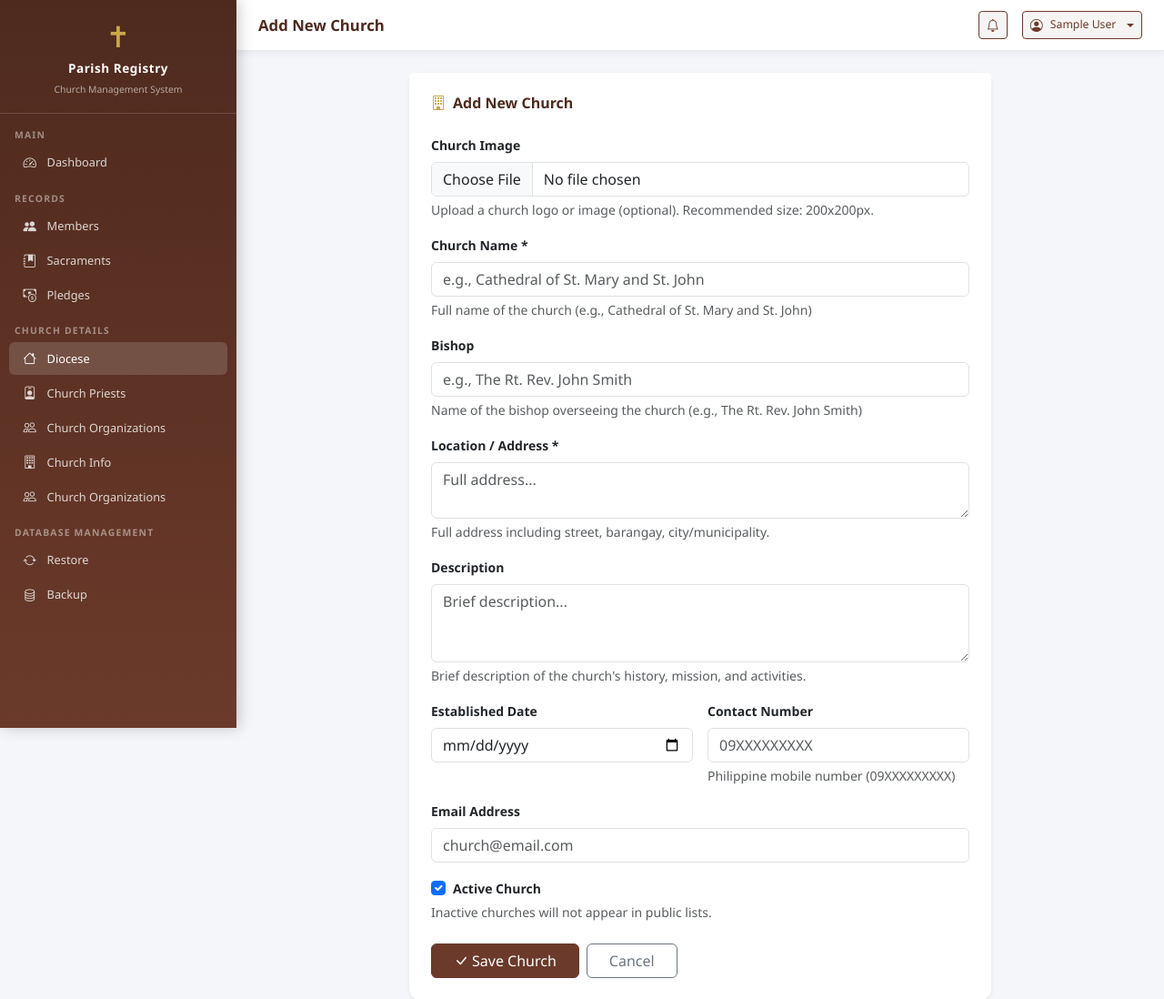
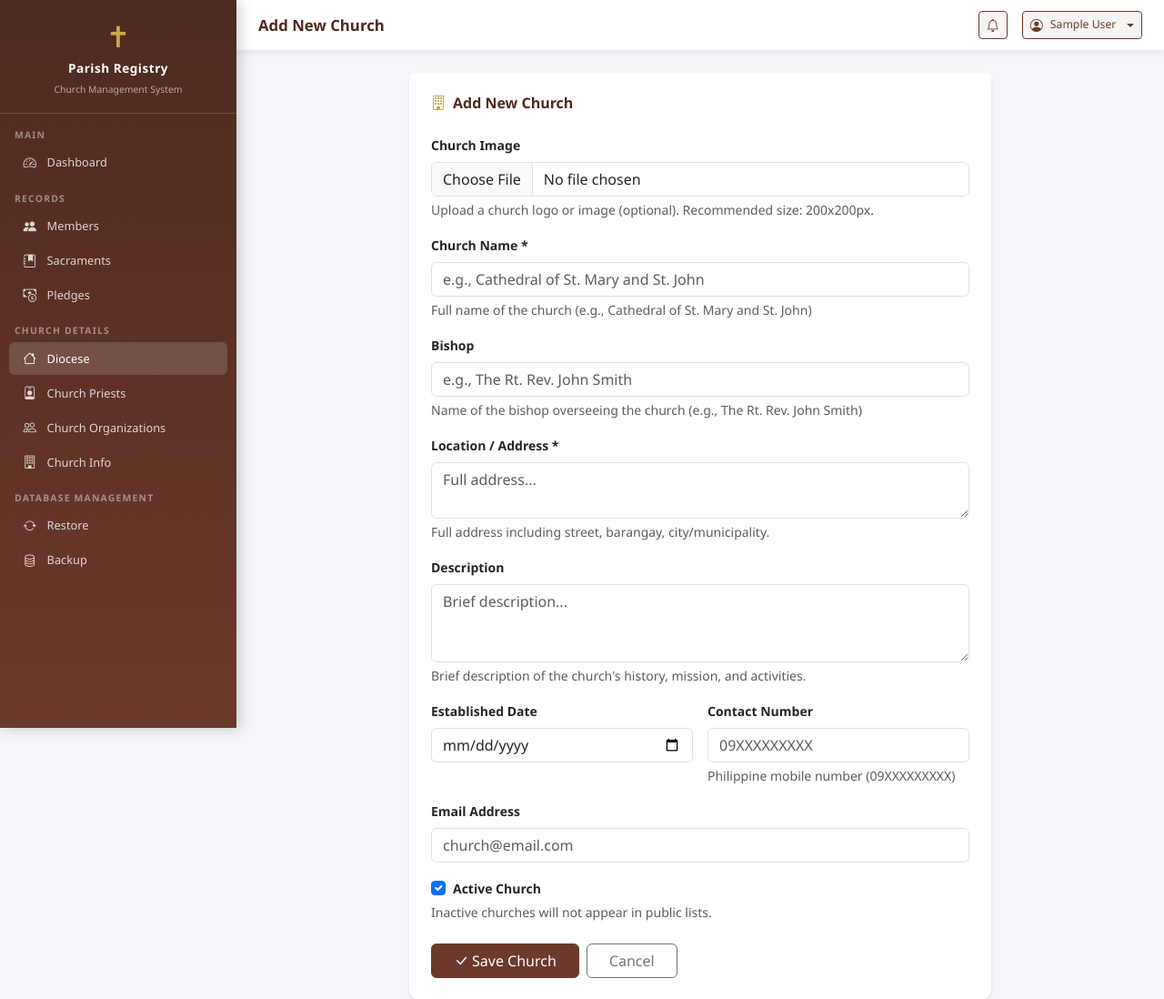
Before and after one commit to Precious143Bless/registry, a Django app: page /churches/new/ in a window 1280 px wide. Shown: the top 1098 px of the page at 91% size. Run offline with Django 4.2, Linux system fonts and the light colour scheme; the visitor is signed in with stand-in values (Sample User, id 1); data that the repository does not hold is empty.

Commit message:
arrange nav bar 2

```diff
--- a/registry/templates/registry/base.html
+++ b/registry/templates/registry/base.html
@@ -345,11 +345,7 @@
                     <i class="bi bi-building"></i> Church Info
                 </a>
             </li>
-            <li class="nav-item">
-                <a href="{% url 'organization_list' %}" class="nav-link {% if 'organization' in request.resolver_match.url_name %}active{% endif %}">
-                    <i class="bi bi-people"></i> Church Organizations
-                </a>
-            </li>
+
             <li class="nav-section">Database Management</li>
             <li class="nav-item">
                 <a href="{% url 'database_restore' %}" class="nav-link {% if 'restore' in request.resolver_match.url_name %}active{% endif %}">
```
